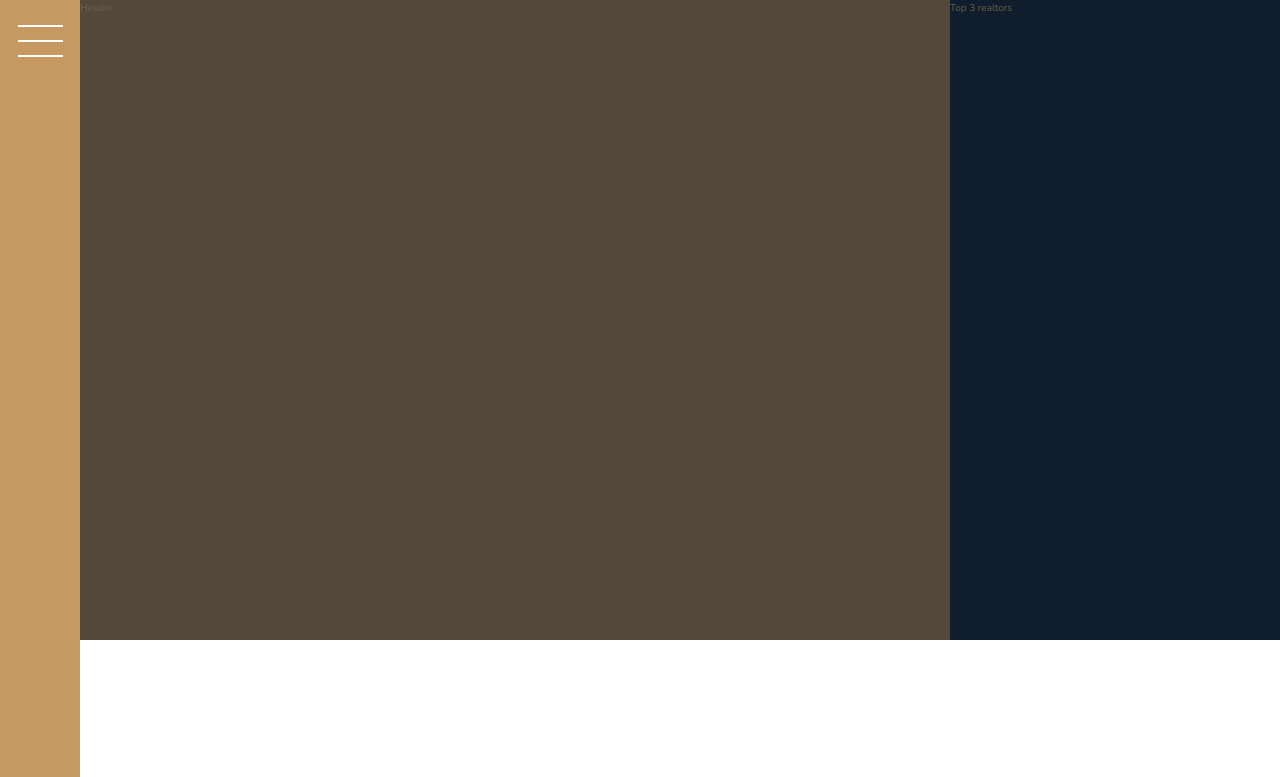
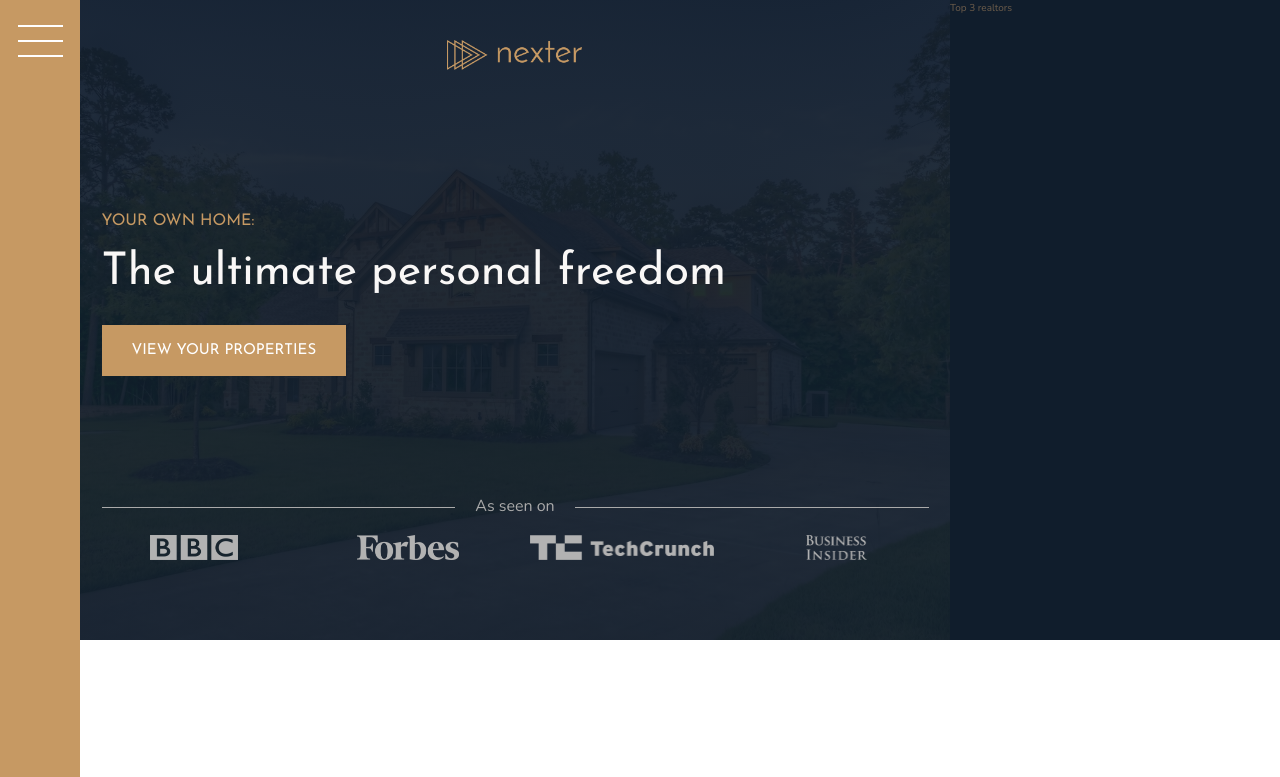
Before and after one commit to JanarPeterson/nexter, a website: page index.html in a window 1280 px wide. Shown: the top 777 px of the page. Drawn offline with nearby package versions, Linux system fonts and the light colour scheme.

Commit message:
implemented header

```diff
--- a/index.html
+++ b/index.html
@@ -16,7 +16,17 @@
             <button class="nav-btn"></button>
         </div>
         <header class="header">
-            Header
+            <img src="img/logo.png" alt="Nexter logo" class="header__logo">
+            <h3 class="heading-3">Your own home:</h3>
+            <h1 class="heading-1">The ultimate personal freedom</h1>
+            <button class="btn header__btn">View your properties</button>
+            <div class="header__seenon-text">As seen on</div>
+            <div class="header__seenon-logos">
+                <img src="img/logo-bbc.png" alt="Seen on logo 1">
+                <img src="img/logo-forbes.png" alt="Seen on logo 2">
+                <img src="img/logo-techcrunch.png" alt="Seen on logo 3">
+                <img src="img/logo-bi.png" alt="Seen on logo 4">
+            </div>
         </header>
         <div class="realtors">
             Top 3 realtors
--- a/sass/_header.scss
+++ b/sass/_header.scss
@@ -1,4 +1,56 @@
 .header {
     background-color: $color-grey-dark-1;
     grid-column: full-start / col-end 6;
+    background-image: linear-gradient(rgba($color-secondary, .93), rgba($color-secondary, .93)), url(../img/hero.jpeg);
+    background-size: cover;
+    background-position: center;
+    padding: 8rem;
+    padding-top: 4rem;
+
+    display: grid;
+    grid-template-rows: 1fr min-content 6rem 1fr;
+    grid-template-columns: max-content;
+    grid-row-gap: 1.5rem;
+    justify-content: center;
+
+    &__btn {
+        align-self: start;
+        justify-self: start;
+    }
+
+    &__logo {
+        height: 3rem;
+        justify-self: center;
+    }
+
+    &__seenon {
+        &-text {
+            display: grid;
+            grid-template-columns: 1fr max-content 1fr;
+            grid-column-gap: 2rem;
+            align-items: center;
+
+            font-size: 1.6rem;
+            color: $color-grey-light-2;
+
+            &::before,
+            &::after {
+                content: "";
+                height: 1px;
+                display: block;
+                background-color: currentColor;
+            }
+        }
+        &-logos {
+            display: grid;
+            grid-template-columns: repeat(4, 1fr);
+            grid-column-gap: 3rem;
+            justify-items: center;
+
+            img {
+                height: 2.5rem;
+                filter: brightness(70%);
+            }
+        }
+    }
 }
--- a/sass/_typography.scss
+++ b/sass/_typography.scss
@@ -5,6 +5,9 @@
 
 .heading-1 {
     @extend %heading;
+    font-size: 4.5rem;
+    color: $color-grey-light-1;
+    line-height: 1;
 }
 
 .heading-2 {
```
Also changed, not shown: css/style.css.
